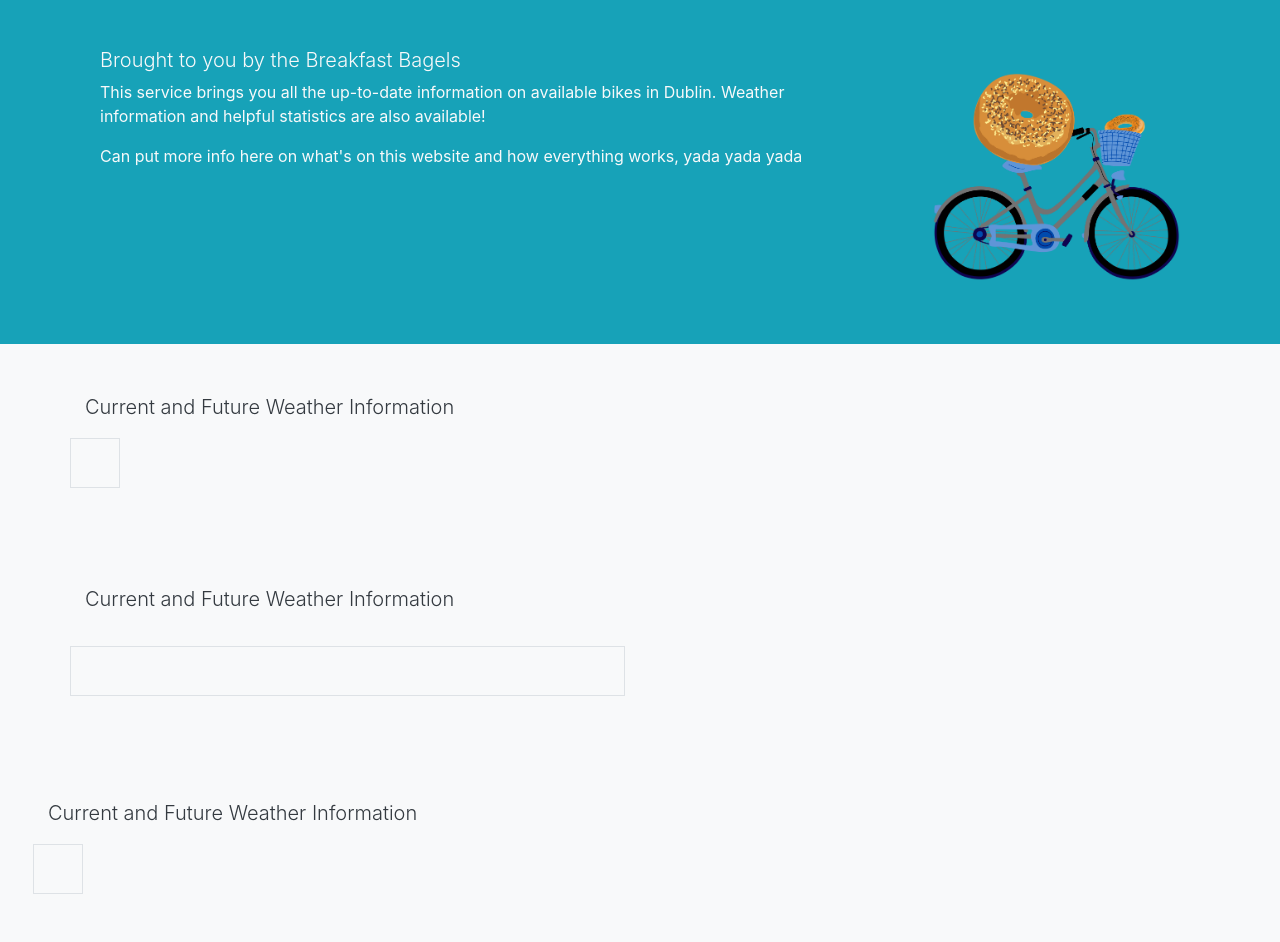
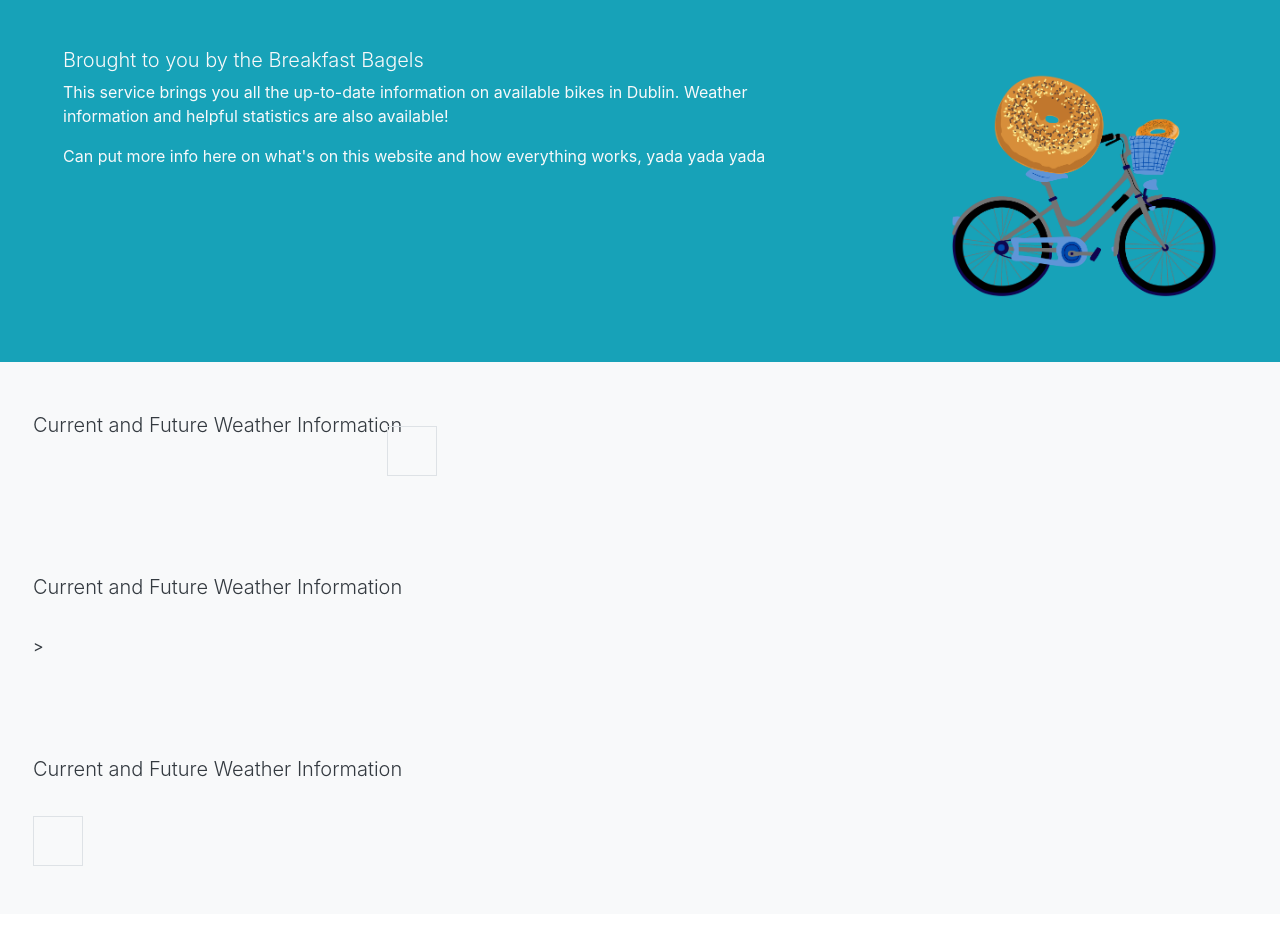
Before and after one commit to BreakfastBagels/DublinBikeApp, a Flask app: page /index in a window 1280 px wide. Shown: the part 56-998 px from the top of the page. After the commit the page ends 922 px from the top, so only its background shows below. Run offline with Flask 2, Linux system fonts and the light colour scheme; data that the repository does not hold is empty.

Commit message:
Fixed container and row structure

```diff
--- a/DublinBikeWebApp/web/app.py
+++ b/DublinBikeWebApp/web/app.py
@@ -6,10 +6,10 @@ import json
 app = Flask(__name__)
 mysql = MySQL()
 
-app.config['MYSQL_DATABASE_HOST'] = 'localhost'
+app.config['MYSQL_DATABASE_HOST'] = '127.0.0.1'
 app.config['MYSQL_DATABASE_PORT'] = 3306
 app.config['MYSQL_DATABASE_USER'] = 'root'
-app.config['MYSQL_DATABASE_PASSWORD'] = 'Pepper12'
+app.config['MYSQL_DATABASE_PASSWORD'] = 'jackjack'
 
 mysql.init_app(app)
 
--- a/DublinBikeWebApp/web/templates/index.html
+++ b/DublinBikeWebApp/web/templates/index.html
@@ -36,9 +36,8 @@
       </nav>
 
       <!-- Banner Image -->
-
+      <div class="container-fluid p-0">
         <section class="bg-info text-light p-5">
-        <div class="container">
           <div class="d-sm-flex">
             <div class="col-lg-8">
               <h1 class="lead">Brought to you by the Breakfast Bagels</h1>
@@ -49,7 +48,6 @@
               <img class="imag-fluid w-100" src="static/icons/bikebagel.png" />
             </div>
           </div>
-        </div>
         </section>
 
 <!-- Weather Section -->
@@ -57,7 +55,7 @@
     {% block content %}
 
         <section class="bg-light text-dark p-5">
-    <div class="container">
+        <div class="row">
           <p class="lead">Current and Future Weather Information</p>
             <div class="row mt-3" id="weather-div">
                 <div class="col-6-md p-4 border text-center" id="weather-box-col"></div>
@@ -70,26 +68,25 @@
         <!-- Hourly Weather Section -->
 
         <section class="bg-light text-dark p-5">
-          <div class="container">
+          <div class="row">
               <p class="lead">Current and Future Weather Information</p>
-              <div class="row mt-3" id="hour-div">
-                  <div class="col-6-md p-4 border text-center" id="hour-box-col"></div>
-                  <div class="col-6-md"></div>
           </div>
+          <div id="hour-box-col" class="row mt-3" id="hour-div">>
           </div>
         </section>
 
         <!-- Daily Weather Section -->
 
         <section class="bg-light text-dark p-5">
-          <div>
+          <div class="row">
             <p class="lead">Current and Future Weather Information</p>
+          </div>
           <div class="row mt-3" id="daily-div">
               <div class="col-6-md p-4 border text-center" id="daily-box-col"></div>
               <div class="col-6-md"></div>
           </div>
+        </section>
       </div>
-        </section>
 
     <script src="https://cdn.jsdelivr.net/npm/bootstrap@5.1.3/dist/js/bootstrap.bundle.min.js" integrity="sha384-ka7Sk0Gln4gmtz2MlQnikT1wXgYsOg+OMhuP+IlRH9sENBO0LRn5q+8nbTov4+1p" crossorigin="anonymous"></script>
 </body>
```
Lines whose indentation alone changed are shown as unchanged.
